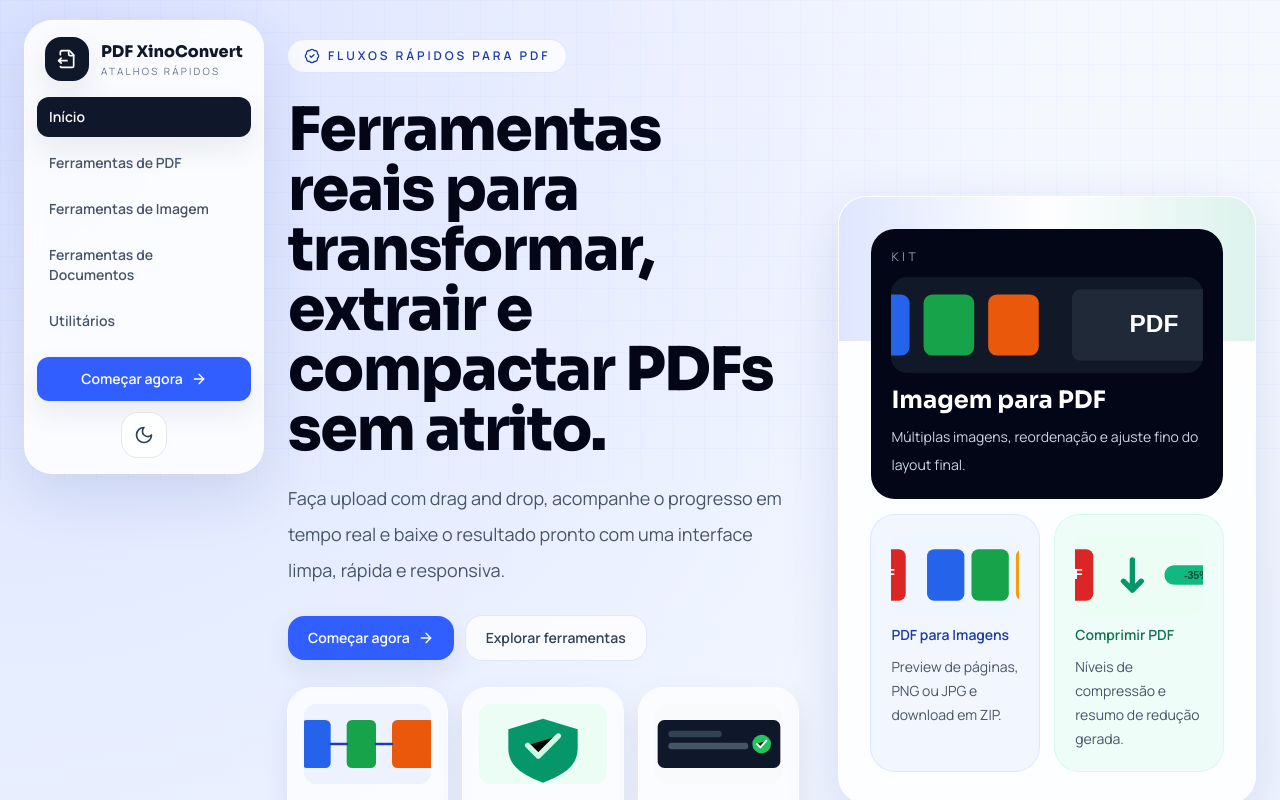
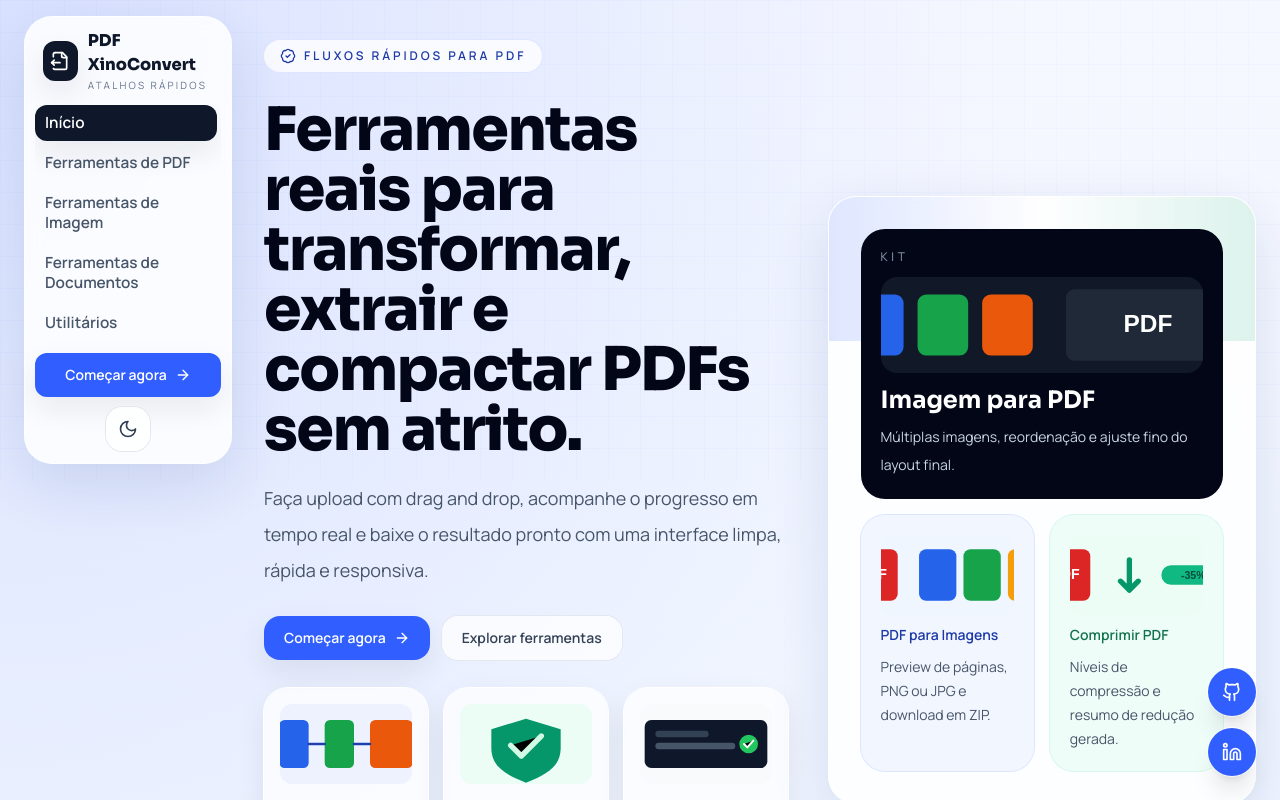
Before and after one commit to HelioASjunior/pdf-xino-convert, a React (Vite) app in the folder frontend/: page / in a window 1280 px wide. Shown: the top 800 px of the page. Built offline with nearby package versions, Linux system fonts and the light colour scheme.

Commit message:
corrigindo ferramentas pdf

```diff
--- a/frontend/src/App.jsx
+++ b/frontend/src/App.jsx
@@ -2,6 +2,7 @@ import { Suspense, lazy } from 'react';
 import { Routes, Route } from 'react-router-dom';
 import Header from './components/Header';
 import Footer from './components/Footer';
+import FloatingSocialButtons from './components/FloatingSocialButtons';
 import HomePage from './pages/HomePage';
 import { ToastProvider } from './hooks/useToast.jsx';
 import { ThemeProvider } from './hooks/useTheme';
@@ -27,10 +28,10 @@ function App() {
   return (
     <ThemeProvider>
       <ToastProvider>
-        <div className="relative min-h-screen overflow-hidden">
+        <div className="relative min-h-screen overflow-x-hidden">
           <div className="pointer-events-none absolute inset-x-0 top-0 h-[480px] grid-pattern opacity-40" />
           <div className="relative w-full px-3 sm:px-5 lg:px-6">
-            <div className="lg:grid lg:min-h-screen lg:grid-cols-[240px_minmax(0,1fr)] lg:gap-6 lg:py-5">
+            <div className="lg:grid lg:min-h-screen lg:grid-cols-[220px_minmax(0,1fr)] lg:items-start lg:gap-5 lg:py-5">
               <Header navigation={navigation} />
 
               <div className="flex min-h-screen flex-col lg:min-h-0">
@@ -53,6 +54,7 @@ function App() {
               </div>
             </div>
           </div>
+          <FloatingSocialButtons />
         </div>
       </ToastProvider>
     </ThemeProvider>
--- /dev/null
+++ b/frontend/src/components/FloatingSocialButtons.jsx
@@ -0,0 +1,40 @@
+import { Github, Linkedin } from 'lucide-react';
+
+const socialLinks = [
+  {
+    label: 'GitHub do projeto',
+    href: 'https://github.com/HelioASjunior',
+    icon: Github,
+  },
+  {
+    label: 'LinkedIn de Hélio Júnior',
+    href: 'https://www.linkedin.com/in/heliojunior1218/',
+    icon: Linkedin,
+  },
+];
+
+function FloatingSocialButtons() {
+  return (
+    <div className="fixed bottom-5 right-4 z-50 flex flex-col gap-3 sm:bottom-6 sm:right-6">
+      {socialLinks.map((item) => {
+        const Icon = item.icon;
+
+        return (
+          <a
+            key={item.label}
+            href={item.href}
+            target="_blank"
+            rel="noreferrer"
+            aria-label={item.label}
+            title={item.label}
+            className="group inline-flex h-12 w-12 items-center justify-center rounded-full bg-brand-500 text-white shadow-xl ring-1 ring-white/70 transition hover:-translate-y-0.5 hover:bg-brand-600 dark:ring-slate-800"
+          >
+            <Icon className="h-5 w-5 transition group-hover:scale-105" />
+          </a>
+        );
+      })}
+    </div>
+  );
+}
+
+export default FloatingSocialButtons;
--- a/frontend/src/components/Header.jsx
+++ b/frontend/src/components/Header.jsx
@@ -86,25 +86,26 @@ function Header({ navigation }) {
         ) : null}
       </header>
 
-      <aside className="sticky top-5 hidden self-start lg:block">
-        <div className="glass-panel flex w-full flex-col px-3 py-4">
-          <Link to="/" className="flex items-center gap-3 px-2 pb-4">
-            <div className="flex h-11 w-11 items-center justify-center rounded-2xl bg-slate-900 text-white shadow-soft dark:bg-slate-700">
+      <aside className="hidden lg:block">
+        <div className="fixed left-6 top-4 z-40 w-[208px]">
+          <div className="glass-panel flex max-h-[calc(100vh-2rem)] w-full flex-col bg-white/95 px-2.5 py-3 dark:bg-slate-950/92">
+          <Link to="/" className="flex items-center gap-2.5 px-2 pb-3">
+            <div className="flex h-10 w-10 items-center justify-center rounded-xl bg-slate-900 text-white shadow-soft dark:bg-slate-700">
               <FileOutput className="h-5 w-5" />
             </div>
             <div>
-              <p className="font-display text-base font-extrabold text-slate-900 dark:text-slate-50">PDF XinoConvert</p>
+              <p className="font-display text-[1.02rem] font-extrabold text-slate-900 dark:text-slate-50">PDF XinoConvert</p>
               <p className="text-[10px] uppercase tracking-[0.22em] text-slate-500 dark:text-slate-400">Atalhos rápidos</p>
             </div>
           </Link>
 
-          <nav className="flex flex-col gap-1.5">
+          <nav className="flex flex-col gap-1 overflow-y-auto pr-1">
             {navigation.map((item) => (
               <NavLink
                 key={item.href}
                 to={item.href}
                 className={({ isActive }) =>
-                  `rounded-xl px-3 py-2.5 text-sm font-semibold leading-5 transition ${
+                  `rounded-xl px-2.5 py-2 text-[0.96rem] font-semibold leading-5 transition ${
                     isActive
                       ? 'bg-slate-900 text-white shadow-soft dark:bg-slate-100 dark:text-slate-900'
                       : 'text-slate-600 hover:bg-slate-100 hover:text-slate-900 dark:text-slate-300 dark:hover:bg-slate-800 dark:hover:text-slate-100'
@@ -116,9 +117,9 @@ function Header({ navigation }) {
             ))}
           </nav>
 
-          <div className="space-y-3 pt-4">
+          <div className="space-y-2.5 pt-3">
             <Link to="/imagem-para-pdf">
-              <Button className="w-full gap-2 rounded-xl py-2.5 text-sm">
+              <Button className="w-full gap-2 rounded-xl py-2.5 text-[0.96rem]">
                 Começar agora
                 <ArrowRight className="h-4 w-4" />
               </Button>
@@ -128,6 +129,7 @@ function Header({ navigation }) {
             </div>
           </div>
         </div>
+        </div>
       </aside>
     </>
   );
```
Also changed, not shown: 35 other files (tests, documents, lock files or other folders).
